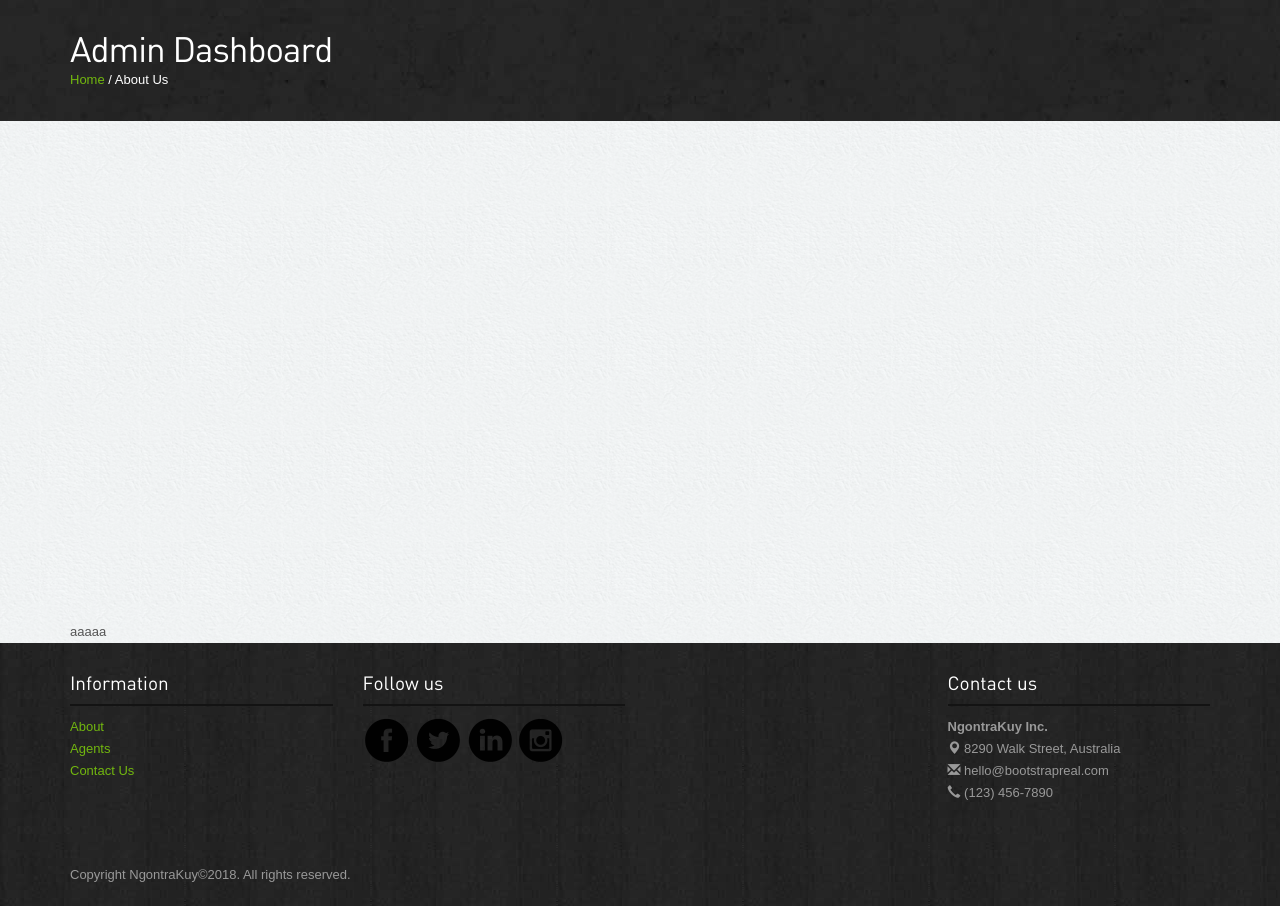
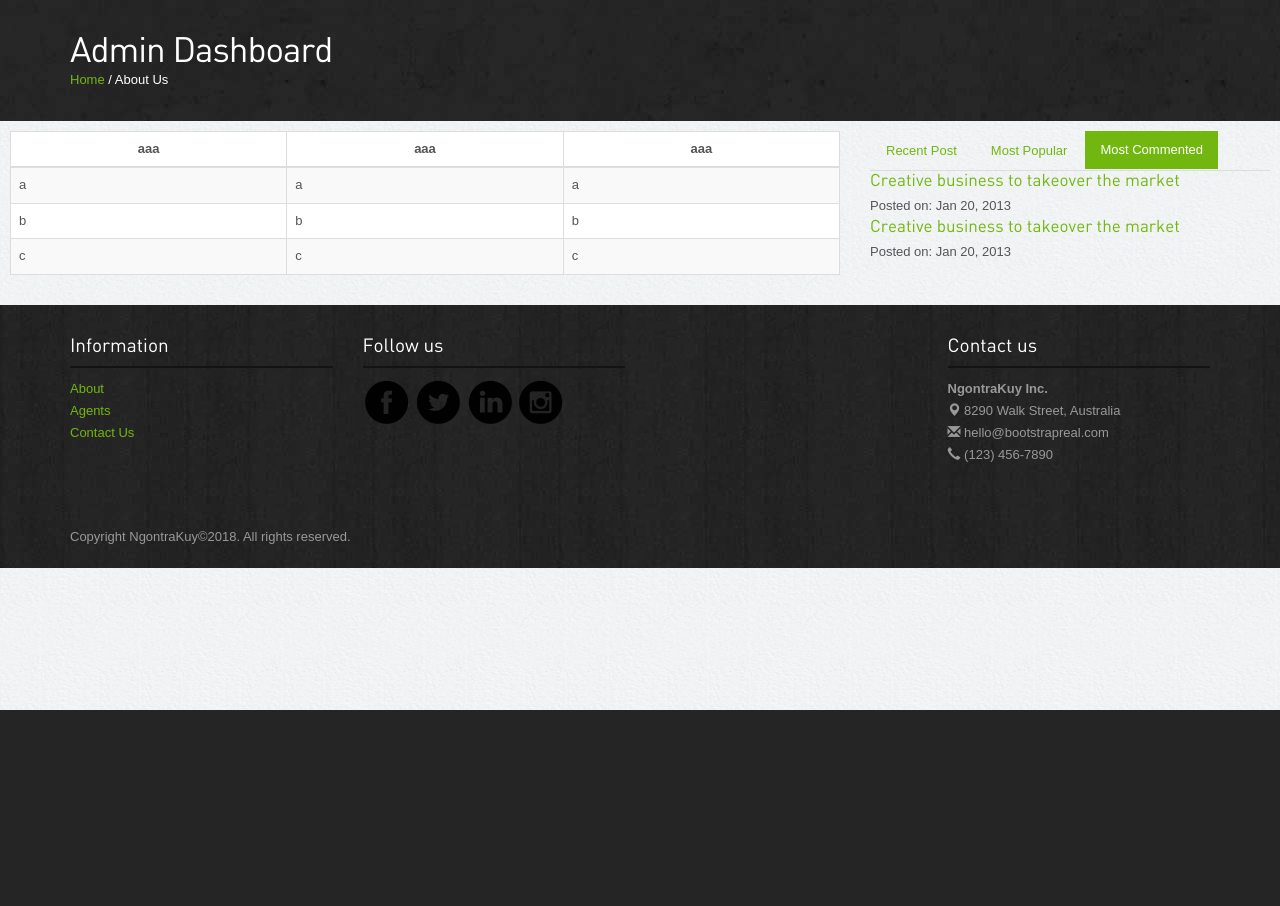
Before and after one commit to remonc97/NgontraKuy, a CodeIgniter app: page /NgontraKuy/Register in a window 1280 px wide. Shown: the part 90-996 px from the top of the page. After the commit the page ends 800 px from the top, so only its background shows below. Run offline with CodeIgniter, Linux system fonts and the light colour scheme; some libraries are stand-ins or nearby versions; some web fonts are replaced.

Commit message:
addehe table for admin menu and news tab on the right website

```diff
--- a/application/views/admin.php
+++ b/application/views/admin.php
@@ -23,16 +23,102 @@ $this->view('template/header');
 		<span class="pull"><a href="#">Home</a> / About Us</span>
 	</div>
 </div>
-<div class="">
-    <div id="slider" class="sl-slider-wrapper">
-
-    </div><!-- /slider-wrapper -->
-</div>
-
+<!--<div class="">-->
+<!--    <div id="slider" class="sl-slider-wrapper">-->
+<!--sssss-->
+<!--    </div><!-- /slider-wrapper -->
+<!--</div>-->
 
 <!-- banner -->
-<div class="container">
-aaaaa
+<div class="container-center" style="margin: 10px;">
+	<div class="row">
+		<div class="col-lg-8 col-sm-12 ">
+			<table class="table table-striped table-bordered table-hover">
+				<thead>
+				<tr>
+					<th class="center">aaa</th>
+					<th class="center">aaa</th>
+					<th class="center">aaa</th>
+				</tr>
+				</thead>
+				<tbody>
+				<tr>
+					<td>a</td>
+					<td>a</td>
+					<td>a</td>
+				</tr>
+				<tr>
+					<td>b</td>
+					<td>b</td>
+					<td>b</td>
+				</tr>
+				<tr>
+					<td>c</td>
+					<td>c</td>
+					<td>c</td>
+				</tr>
+				</tbody>
+			</table>
+		</div>
+		<div class="col-lg-4 visible-lg">
+			<div class="tabbable">
+				<ul class="nav nav-tabs">
+					<li class=""><a href="#tab1" data-toggle="tab">Recent Post</a></li>
+					<li class=""><a href="#tab2" data-toggle="tab">Most Popular</a></li>
+					<li class="active"><a href="#tab3" data-toggle="tab">Most Commented</a></li>
+				</ul>
+				<div class="tab-content">
+					<div class="tab-pane" id="tab1">
+						<ul class="list-unstyled">
+							<li>
+								<h5><a href="blogdetail.php">Real estate marketing growing</a></h5>
+								<div class="info">Posted on: Jan 20, 2013</div>
+							</li>
+							<li>
+								<h5><a href="blogdetail.php">Real estate marketing growing</a></h5>
+								<div class="info">Posted on: Jan 20, 2013</div>
+							</li>
+							<li>
+								<h5><a href="blogdetail.php">Real estate marketing growing</a></h5>
+								<div class="info">Posted on: Jan 20, 2013</div>
+							</li>
+						</ul>
+					</div>
+					<div class="tab-pane" id="tab2">
+						<ul  class="list-unstyled">
+							<li>
+								<h5><a href="blogdetail.php">Market update on new apartments</a></h5>
+								<div class="info">Posted on: Jan 20, 2013</div>
+							</li>
+
+							<li>
+								<h5><a href="blogdetail.php">Market update on new apartments</a></h5>
+								<div class="info">Posted on: Jan 20, 2013</div>
+							</li>
+
+							<li>
+								<h5><a href="blogdetail.php">Market update on new apartments</a></h5>
+								<div class="info">Posted on: Jan 20, 2013</div>
+							</li>
+						</ul>
+					</div>
+					<div class="tab-pane active" id="tab3">
+						<ul class="list-unstyled">
+							<li>
+								<h5><a href="blogdetail.php">Creative business to takeover the market</a></h5>
+								<div class="info">Posted on: Jan 20, 2013</div>
+							</li>
+
+							<li>
+								<h5><a href="blogdetail.php">Creative business to takeover the market</a></h5>
+								<div class="info">Posted on: Jan 20, 2013</div>
+							</li>
+						</ul>
+					</div>
+				</div>
+			</div>
+		</div>
+	</div>
 </div>
 
 <?php
```
